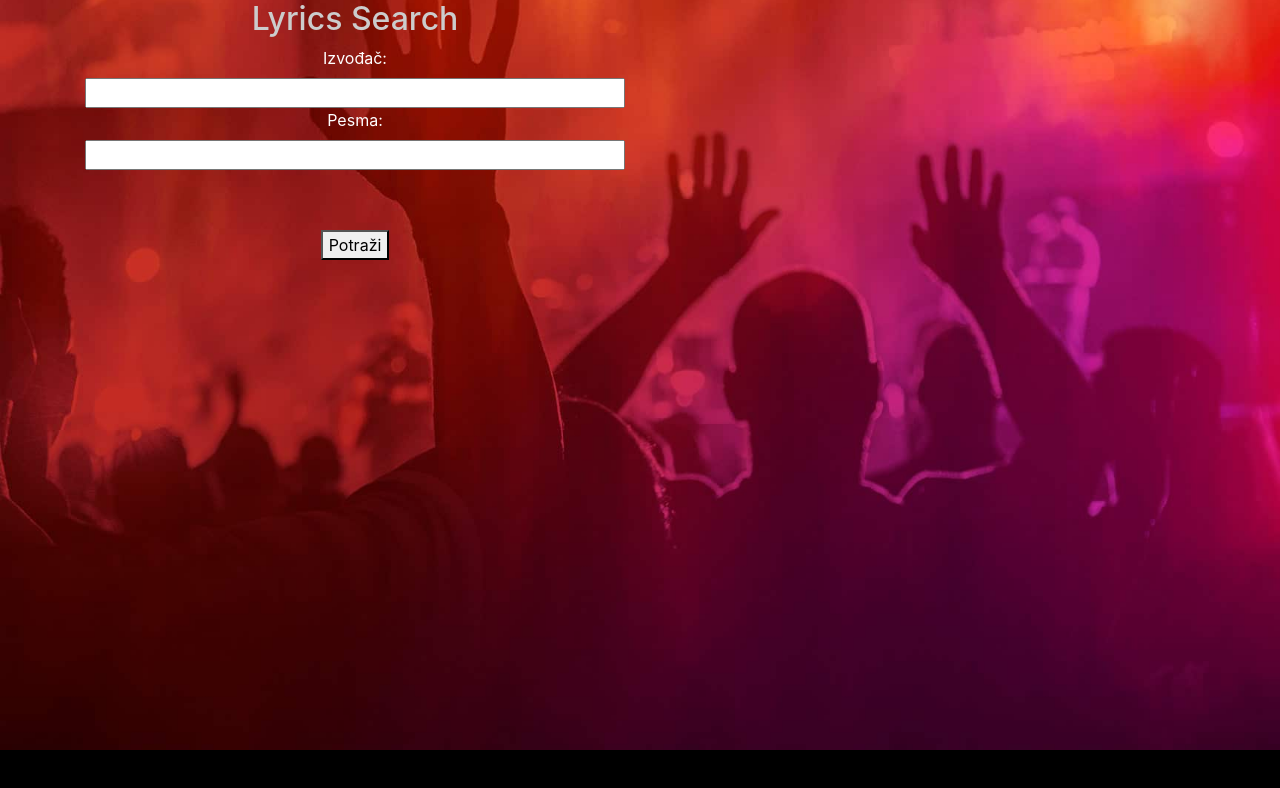
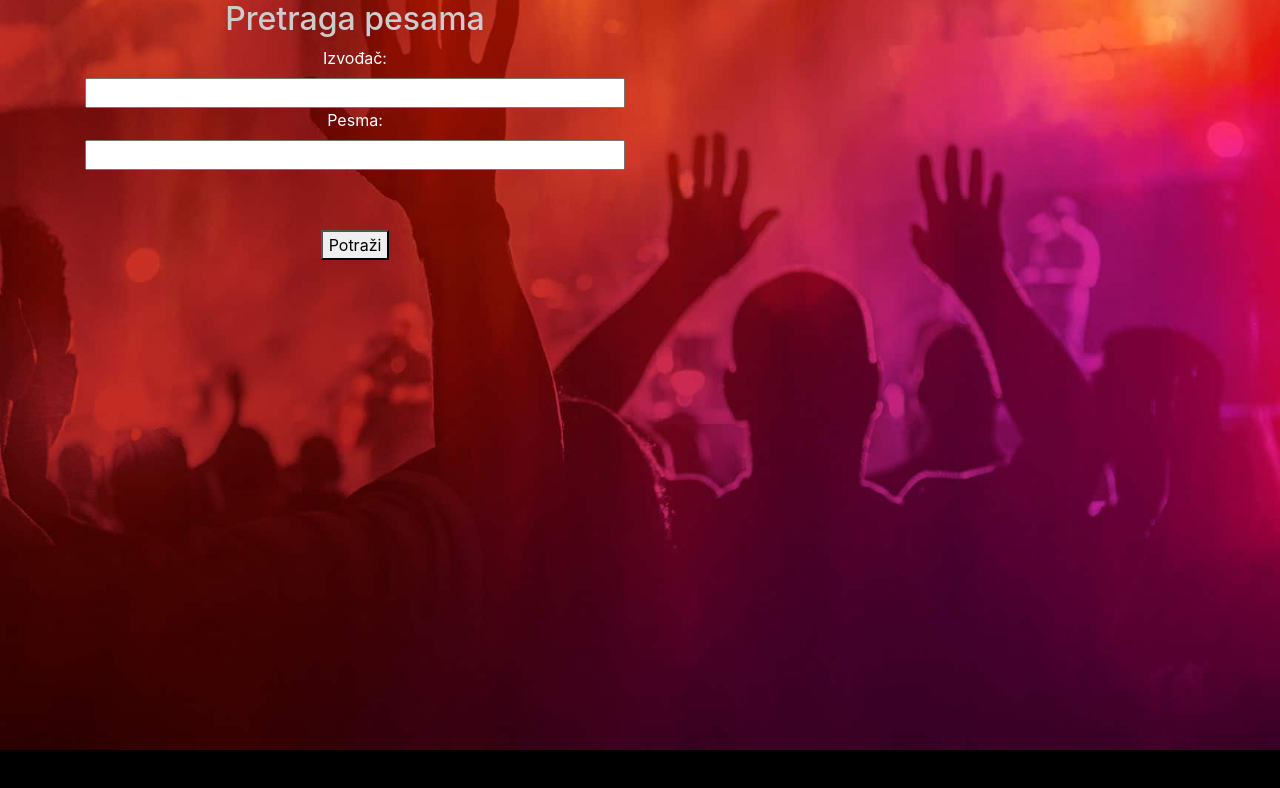
Before and after one commit to mrakaconi/lyrics_search, a plain HTML site: page index.html in a window 1280 px wide. Drawn offline with Linux system fonts and the light colour scheme.

Commit message:
promena naslova

```diff
--- a/index.html
+++ b/index.html
@@ -15,7 +15,7 @@
     <div class="container">
         <div class="row">
             <div class="col-md-6">
-                <h2>Lyrics Search</h2>
+                <h2>Pretraga pesama</h2>
                 <form id="forma">
                     <label for="trazeni-izvodjac">Izvođač:</label>
                     <input type="text" id="trazeni-izvodjac">
```
